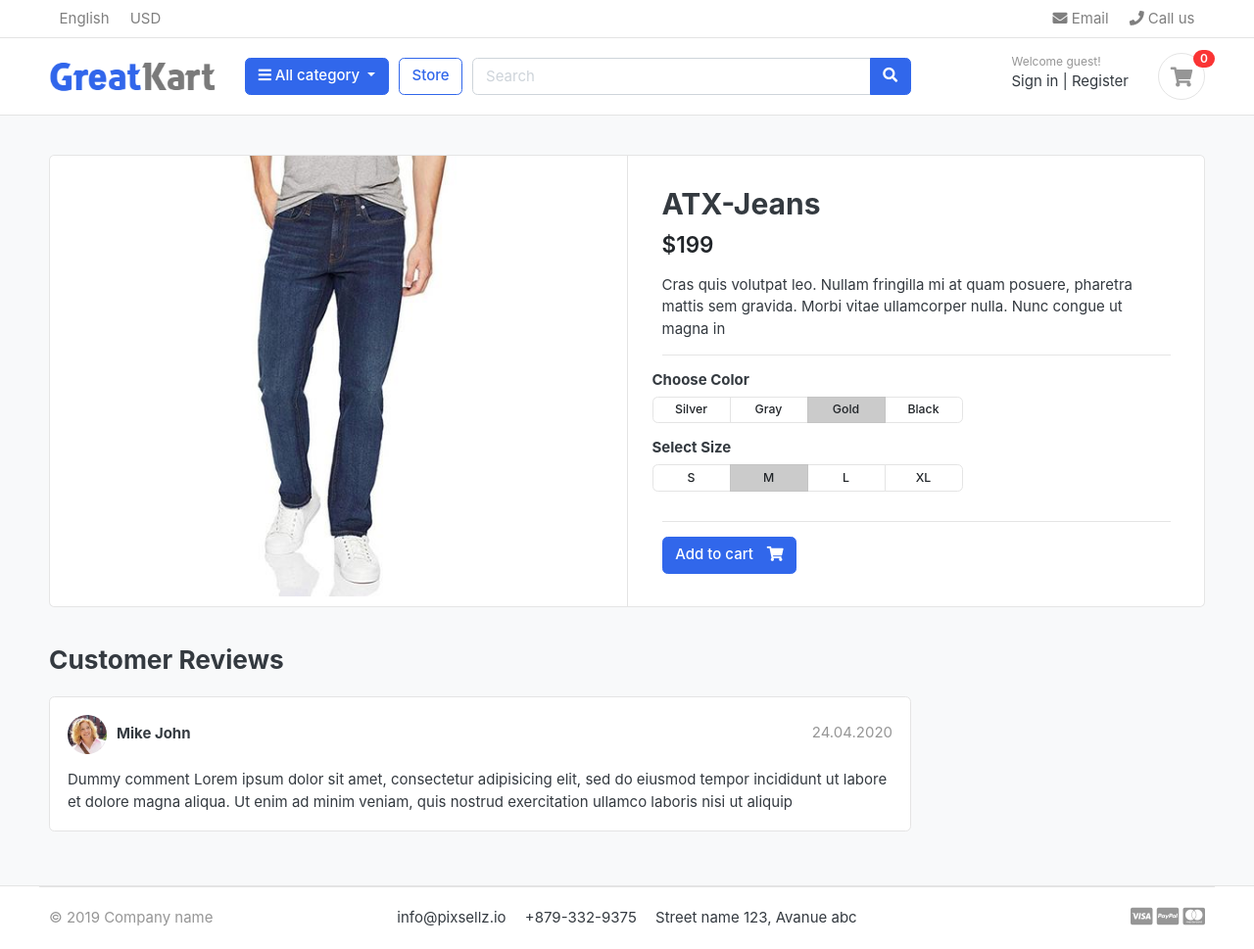
After one commit to EmanuelCG/ecommerce_django, a Django app: page /store/jeans/atx-jeans/ in a window 1280 px wide. The commit adds this page. Shown: the whole page at 98% size. Run offline with Django 5.2, Linux system fonts and the light colour scheme; data comes from the database, SQL or seed files in the repository; some libraries are stand-ins or nearby versions; some web fonts are replaced.

Commit message:
Funcionalidad product detail

```diff
--- a/store/models.py
+++ b/store/models.py
@@ -1,5 +1,6 @@
 from django.db import models
 from category.models import Category
+from django.urls import reverse
 # Create your models here.
 
 
@@ -15,5 +16,8 @@ class Product(models.Model):
     created_date = models.DateField(auto_now_add=True)
     modified_date = models.DateTimeField(auto_now_add=True)
 
+    def get_url(self):
+        return reverse('product_detail', args=[self.category.slug, self.slug])
+
     def __str__(self):
         return self.product_name
--- a/store/urls.py
+++ b/store/urls.py
@@ -3,6 +3,7 @@ from . import views
 
 urlpatterns = [
     path('', views.store, name="store"),
-    path('<slug:category_slug>/', views.store, name='products_by_category')
-
+    path('<slug:category_slug>/', views.store, name='products_by_category'),
+    path('<slug:category_slug>/<slug:product_slug>/',
+         views.product_detail, name='product_detail'),
 ]
--- a/store/views.py
+++ b/store/views.py
@@ -20,3 +20,16 @@ def store(request, category_slug=None):
     }
 
     return render(request, 'store/store.html', context)
+
+
+def product_detail(request, category_slug, product_slug):
+    try:
+        single_product = Product.objects.get(
+            category__slug=category_slug, slug=product_slug)
+    except Exception as e:
+        raise e
+    context = {
+        'single_product': single_product,
+    }
+
+    return render(request, 'store/product_detail.html', context)
--- a/templates/includes/navbar.html
+++ b/templates/includes/navbar.html
@@ -27,7 +27,7 @@
         <div class="container">
     <div class="row align-items-center">
         <div class="col-lg-2 col-md-3 col-6">
-            <a href="./" class="brand-wrap">
+            <a href="{% url 'home' %}" class="brand-wrap">
                 <img class="logo" src="{%static 'images/logo.png'%}">
             </a> <!-- brand-wrap.// -->
         </div>
@@ -43,7 +43,7 @@
                 </div>
             </div>  <!-- category-wrap.// -->
         </div> <!-- col.// -->
-        <a href="./store.html" class="btn btn-outline-primary">Store</a>
+        <a href="{% url 'store'%}" class="btn btn-outline-primary">Store</a>
         <div class="col-lg  col-md-6 col-sm-12 col">
             <form action="#" class="search">
                 <div class="input-group w-100">
--- /dev/null
+++ b/templates/store/product_detail.html
@@ -0,0 +1,120 @@
+{% extends "base.html" %}
+{%load static%}
+{%block content%}
+<section class="section-content padding-y bg">
+	<div class="container">
+
+	<!-- ============================ COMPONENT 1 ================================= -->
+	<div class="card">
+		<div class="row no-gutters">
+			<aside class="col-md-6">
+	<article class="gallery-wrap">
+		<div class="img-big-wrap">
+		   <a href="{{single_product.images.url}}"><img src="{{single_product.images.url}}"></a>
+		</div> <!-- img-big-wrap.// -->
+
+	</article> <!-- gallery-wrap .end// -->
+			</aside>
+			<main class="col-md-6 border-left">
+	<article class="content-body">
+
+	<h2 class="title">{{single_product.product_name}}</h2>
+
+	<div class="mb-3">
+		<var class="price h4">${{single_product.price}}</var>
+	</div>
+
+	<p>{{single_product.description}}</p>
+
+
+	<hr>
+		<div class="row">
+			<div class="item-option-select">
+				<h6>Choose Color</h6>
+				<div class="btn-group btn-group-sm btn-group-toggle" data-toggle="buttons">
+				  <label class="btn btn-light">
+					<input type="radio" name="radio_color"> Silver
+				  </label>
+				  <label class="btn btn-light">
+					<input type="radio" name="radio_color" > Gray
+				  </label>
+				  <label class="btn btn-light active">
+					<input type="radio" name="radio_color checked"> Gold
+				  </label>
+				  <label class="btn btn-light">
+					<input type="radio" name="radio_color"> Black
+				  </label>
+				</div>
+			</div>
+		</div> <!-- row.// -->
+		<div class="row">
+			<div class="item-option-select">
+				<h6>Select Size</h6>
+				<div class="btn-group btn-group-sm btn-group-toggle" data-toggle="buttons">
+				  <label class="btn btn-light">
+					<input type="radio" name="radio_color"> S
+				  </label>
+				  <label class="btn btn-light active">
+					<input type="radio" name="radio_color" checked> M
+				  </label>
+				  <label class="btn btn-light">
+					<input type="radio" name="radio_color"> L
+				  </label>
+				  <label class="btn btn-light">
+					<input type="radio" name="radio_color"> XL
+				  </label>
+				</div>
+			</div>
+		</div> <!-- row.// -->
+		<hr>
+		{%  if single_product.stock <= 0 %}
+			<h5 class="text-danger">Out of Stock</h5>
+			{%else%}
+		<a href="./product-detail.html" class="btn  btn-primary"> <span class="text">Add to cart</span> <i class="fas fa-shopping-cart"></i>  </a>
+		{%endif%}
+	</article> <!-- product-info-aside .// -->
+			</main> <!-- col.// -->
+		</div> <!-- row.// -->
+	</div> <!-- card.// -->
+	<!-- ============================ COMPONENT 1 END .// ================================= -->
+
+	<br>
+
+	<div class="row">
+				<div class="col-md-9">
+
+		<header class="section-heading">
+			<h3>Customer Reviews </h3>
+
+		</header>
+
+		<article class="box mb-3">
+			<div class="icontext w-100">
+				<img src="./images/avatars/avatar1.jpg" class="img-xs icon rounded-circle">
+				<div class="text">
+					<span class="date text-muted float-md-right">24.04.2020 </span>
+					<h6 class="mb-1">Mike John </h6>
+
+				</div>
+			</div> <!-- icontext.// -->
+			<div class="mt-3">
+				<p>
+					Dummy comment Lorem ipsum dolor sit amet, consectetur adipisicing elit, sed do eiusmod
+					tempor incididunt ut labore et dolore magna aliqua. Ut enim ad minim veniam,
+					quis nostrud exercitation ullamco laboris nisi ut aliquip
+				</p>
+			</div>
+		</article>
+
+
+
+		</div> <!-- col.// -->
+	</div> <!-- row.// -->
+
+
+	</div> <!-- container .//  -->
+	</section>
+	<!-- ========================= SECTION CONTENT END// ========================= -->
+
+
+{%endblock%}
--- a/templates/store/store.html
+++ b/templates/store/store.html
@@ -136,7 +136,7 @@
 				</div> <!-- img-wrap.// -->
 				<figcaption class="info-wrap">
 					<div class="fix-height">
-						<a href="./product-detail.html" class="title">{{product.product_name}}</a>
+						<a href="{{product.get_url}}" class="title">{{product.product_name}}</a>
 						<div class="price-wrap mt-2">
 							<span class="price">${{product.price }}</span>
 						</div> <!-- price-wrap.// -->
```
Also changed, not shown: templates/home.html (+5 -5 lines), greatkart/static/images/banners/cover.jpg (added), static/images/banners/cover.jpg (added).
